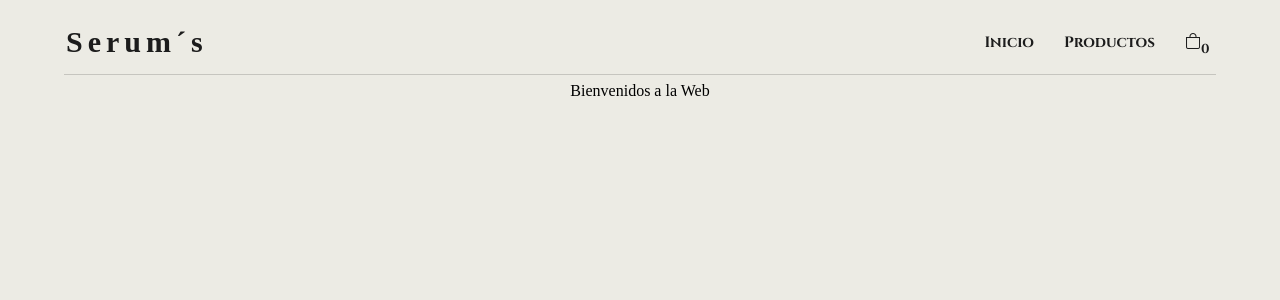
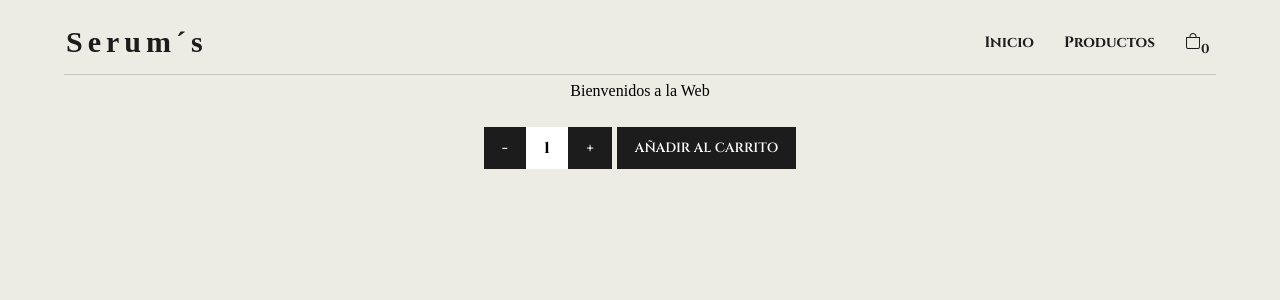
Before and after one commit to feruzu/React-Diaz, a React (Create React App) app: page / in a window 1280 px wide. Shown: the top 300 px of the page. Built offline with nearby package versions, Linux system fonts and the light colour scheme; a web font is replaced by a local one.

Commit message:
Add ItemCount

```diff
--- /dev/null
+++ b/src/components/ItemCount/ItemCount.css
@@ -0,0 +1,49 @@
+button {
+    cursor: pointer;
+    padding: 1rem 1.8rem;
+    border: none;
+    font-family: 'Cinzel', serif;
+}
+
+button:hover {
+    opacity: 70%;
+}
+
+button:active {
+    opacity: 100%;
+}
+
+.count button {
+    background-color: #1c1c1c;
+    font-size: 1.6rem;
+    font-weight: bold;
+    color: white;
+}
+
+
+.add {
+    background-color: #1c1c1c;
+    color: white;
+    margin: 0;
+    text-transform: uppercase;
+
+}
+
+.addCart {
+    display: flex;
+    justify-content: center;
+    gap: 0.5rem;
+    padding: 2rem;
+    font-weight: bold;
+
+}
+
+.addCart span {
+    padding: 1rem 1.8rem;
+    font-size: 1.6rem;
+    font-family: 'Cinzel', serif;
+}
+
+.count {
+    background-color: white;
+}
--- /dev/null
+++ b/src/components/ItemCount/ItemCount.jsx
@@ -0,0 +1,38 @@
+import React, {useState} from "react";
+import "./ItemCount";
+import "./ItemCount.css";
+
+function ItemCount({stock, initial}){
+    const [count, setCount] = useState(initial);
+    console.log(`Stock: ${stock}`);
+
+    function handleAdd() {
+        if(count < stock){
+            setCount(count+1)
+        }
+    }
+
+    function handleSubstract() {
+        if(count > 1){
+            setCount(count-1)
+        }
+    }
+
+    function onAdd() {
+        console.log(`Añadir al carrito ${count} unidades`);
+    }
+
+
+    return(
+        <div className="addCart">
+            <div className="count">
+                <button onClick={handleSubstract}>-</button>
+                <span>{count}</span>
+                <button onClick={handleAdd}>+</button>
+            </div>
+            <button className="add" onClick={onAdd}>Añadir al Carrito</button>
+        </div>
+    );
+}
+
+export default ItemCount;
--- a/src/components/ItemListContainer/ItemListContainer.jsx
+++ b/src/components/ItemListContainer/ItemListContainer.jsx
@@ -1,7 +1,11 @@
+import ItemCount from "../ItemCount/ItemCount";
+
 function ItemListContainer(props){
 
     return(
-        <div>{props.greeting}</div>
+        <div>{props.greeting}
+        <ItemCount initial={1} stock={15}/>
+        </div>
     );
 }
 
```
